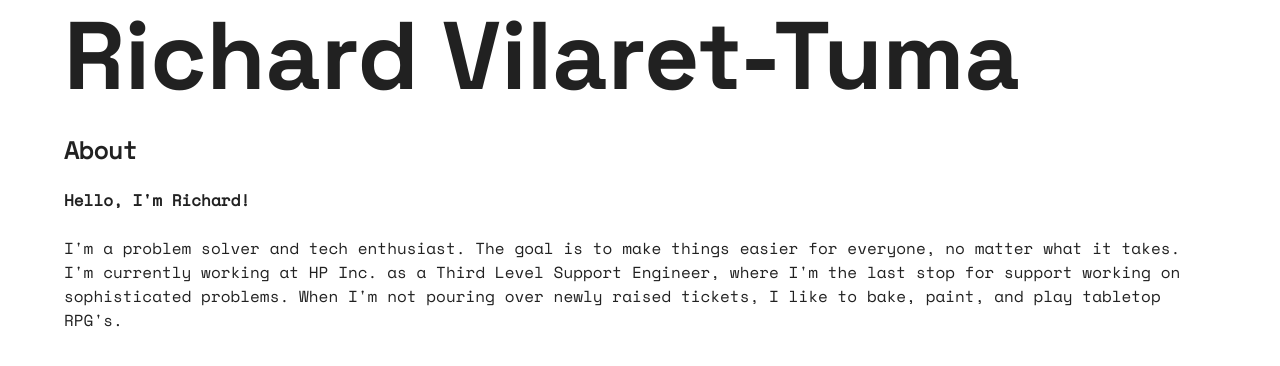
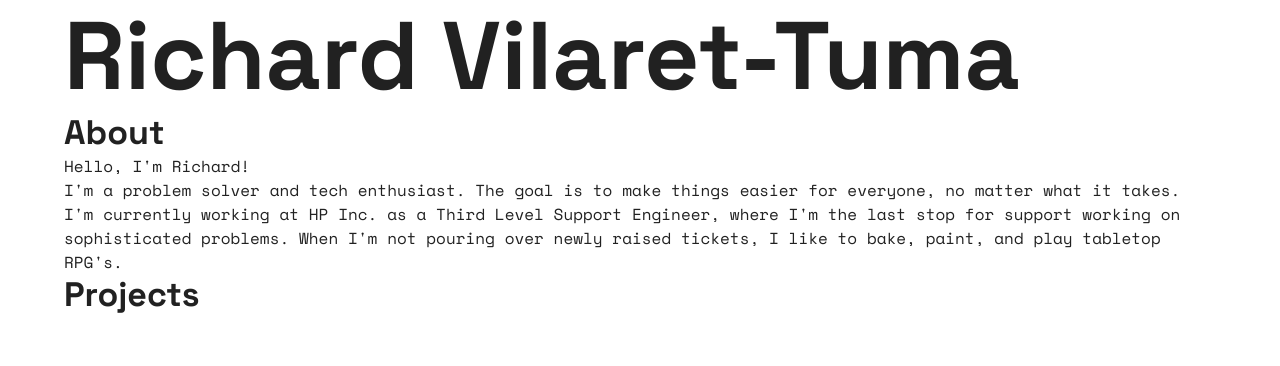
Before and after one commit to rvilarettuma/rvt-personal, a React (Create React App) app: page / in a window 1280 px wide. Shown: the top 366 px of the page. Built offline with nearby package versions, Linux system fonts and the light colour scheme.

Commit message:
Add Projects.js

```diff
--- a/src/App.js
+++ b/src/App.js
@@ -1,5 +1,6 @@
 import './App.css';
 import About from './Components/About/About';
+import Projects from './Components/Projects/Projects';
 import Typography from '@mui/material/Typography';
 import Container from '@mui/material/Container';
 
@@ -7,8 +8,9 @@ function App() {
   return (
     <div className="App">
       <Container>
-        <Typography variant="h1" component="h1">Richard Vilaret-Tuma</Typography>
+        <Typography component="h1" variant="h1">Richard Vilaret-Tuma</Typography>
         <About />
+        <Projects />
       </Container>
     </div>
   );
--- a/src/Components/About/About.js
+++ b/src/Components/About/About.js
@@ -5,9 +5,8 @@ import { Typography } from '@mui/material';
 function About() {
   return (
     <div>
-      <h2>About</h2>
-      <Typography variant="p"><strong>{text.greeting}</strong></Typography>
-      <br/>
+      <Typography component="h2" variant="h4">About</Typography>
+      <Typography variant="p">{text.greeting}</Typography>
       <br/>
       <Typography variant="p">{text.about}</Typography>
     </div>
--- /dev/null
+++ b/src/Components/Projects/Projects.js
@@ -0,0 +1,14 @@
+import React from 'react';
+import { Typography } from '@mui/material';
+import { Accordion, AccordionSummary, AccordionDetails } from '@mui/material';
+
+function Projects() {
+  return(
+    <div>
+      <Typography component="h2" variant="h4">Projects</Typography>
+
+    </div>
+  );
+}
+
+export default Projects;
--- a/src/theme.js
+++ b/src/theme.js
@@ -29,6 +29,22 @@ const theme = createTheme({
       fontFamily: 'Space Grotesk',
       fontWeight: 700,
     },
+    h3: {
+      fontFamily: 'Space Grotesk',
+      fontWeight: 700,
+    },
+    h4: {
+      fontFamily: 'Space Grotesk',
+      fontWeight: 700,
+    },
+    h5: {
+      fontFamily: 'Space Grotesk',
+      fontWeight: 700,
+    },
+    h6: {
+      fontFamily: 'Space Grotesk',
+      fontWeight: 700,
+    },
   },
 });
 
```
